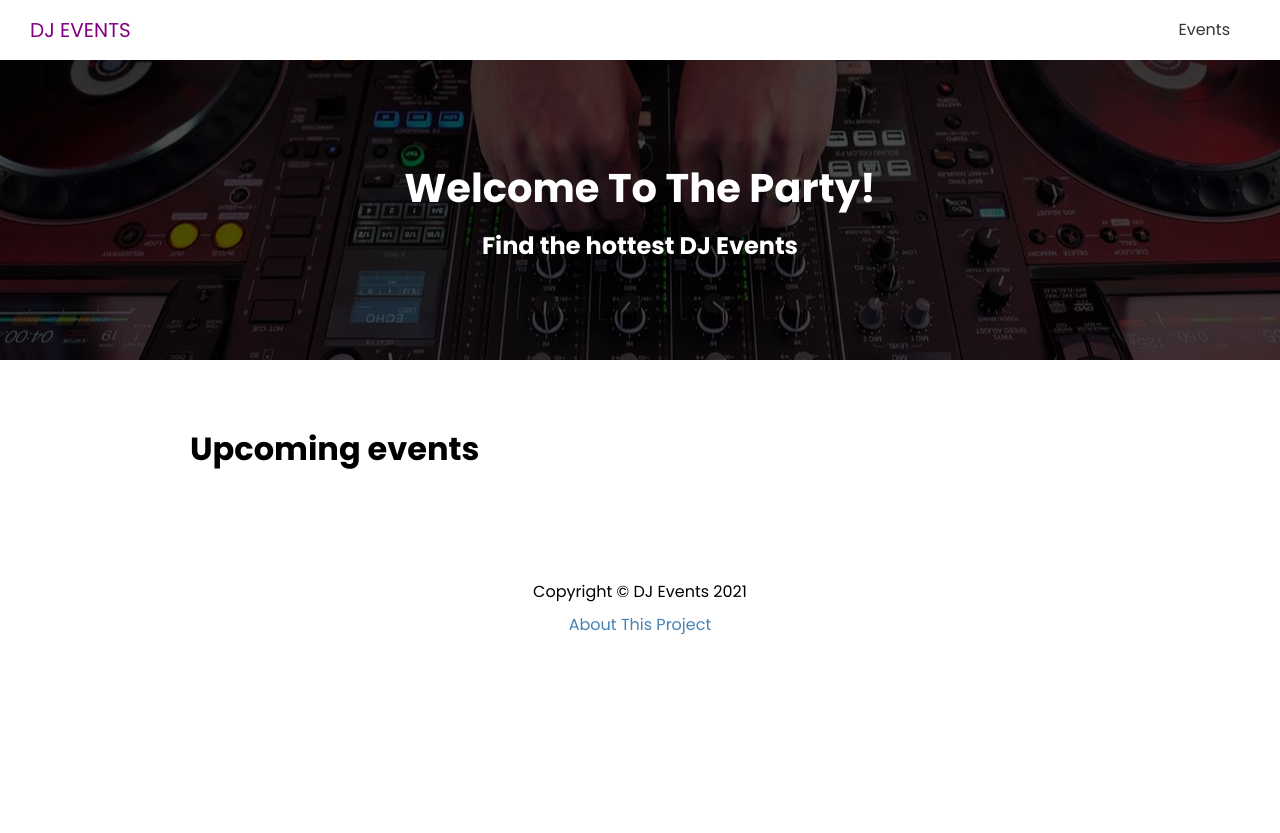
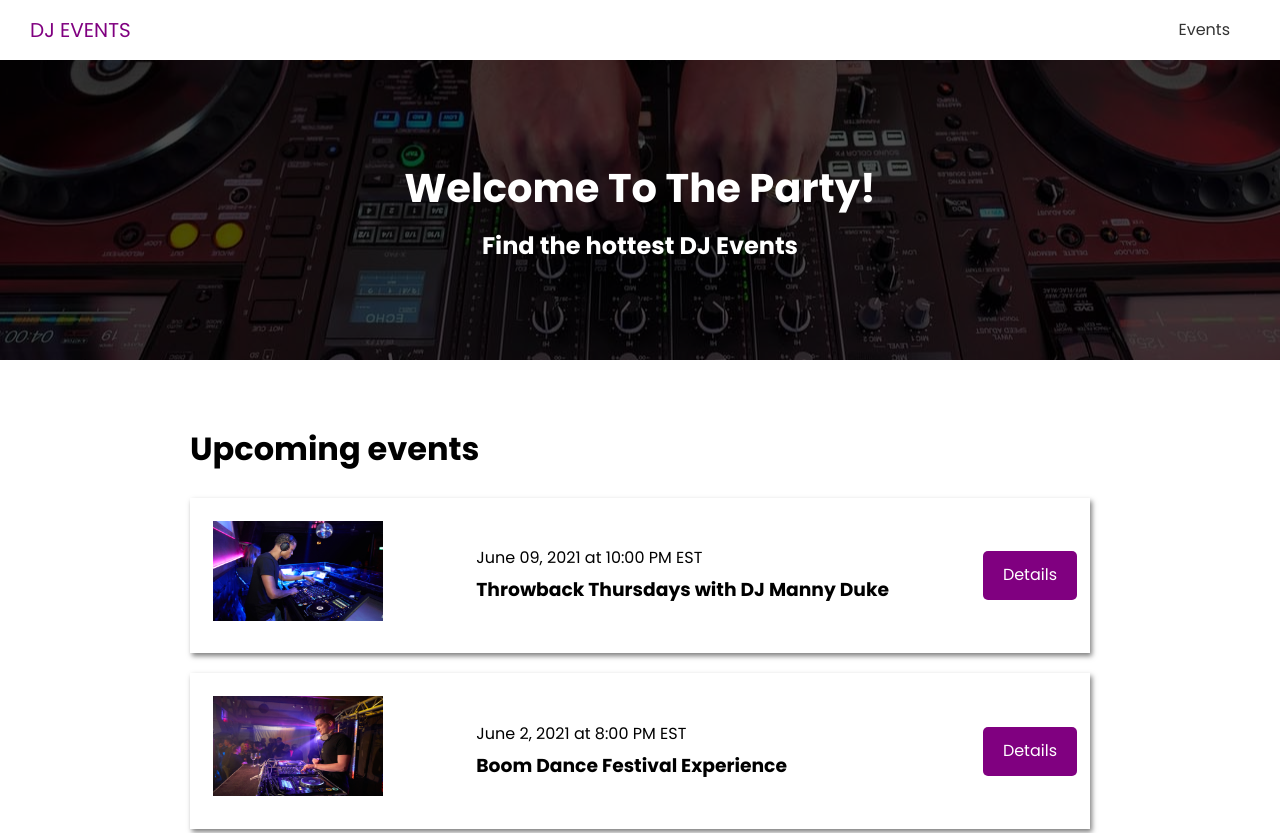
Before and after one commit to josephkem/Events-App, a Next.js app in the folder events-front/: page / in a window 1280 px wide. Shown: the top 833 px of the page. Before the commit the page ends 800 px from the top, so only its background shows below. Built offline with nearby package versions, Linux system fonts and the light colour scheme; no server answers.

Commit message:
Created component to render event items along with some styling

```diff
--- /dev/null
+++ b/events-front/components/EventItem.js
@@ -0,0 +1,30 @@
+import Link from "next/link";
+import Image from "next/image";
+import styles from "@/styles/EventItem.module.css";
+
+export default function EventItem({ evt }) {
+  return (
+    <div className={styles.event}>
+      <div className={styles.img}>
+        <Image
+          src={evt.image ? evt.image : "/images/event-default.png"}
+          width={170}
+          height={100}
+        />
+      </div>
+      <div className={styles.info}>
+        <span>
+          {evt.date} at {evt.time}
+        </span>
+        <h3>{evt.name}</h3>
+      </div>
+      <div className={styles.link}>
+        <Link href={`/events/${evt.slug}`}>
+          <a href="" className="btn">
+            Details
+          </a>
+        </Link>
+      </div>
+    </div>
+  );
+}
--- a/events-front/pages/index.js
+++ b/events-front/pages/index.js
@@ -1,11 +1,17 @@
 import Layout from "../components/Layout";
 import { API_URL } from "@/config/index";
+import EventItem from "@/components/EventItem";
 
 export default function Home({ events }) {
   console.log(events);
   return (
     <Layout>
       <h1>Upcoming events</h1>
+      {events.length === 0 && <h3>No events to show</h3>}
+
+      {events.map((evt) => (
+        <EventItem key={evt.id} evt={evt} />
+      ))}
     </Layout>
   );
 }
@@ -16,6 +22,5 @@
 
   return {
     props: { events },
-    revalidate: 1,
   };
 }
--- /dev/null
+++ b/events-front/styles/EventItem.module.css
@@ -0,0 +1,28 @@
+.event {
+  display: flex;
+  justify-content: space-between;
+  align-items: center;
+  margin: 20px 0;
+  padding: 13px;
+  box-shadow: 2px 3px 5px rgba(0, 0, 0, 0.5);
+}
+
+.img {
+  flex: 1;
+  margin: 10px;
+}
+
+.info {
+  flex: 2;
+}
+
+@media (max-width: 600px) {
+  .event {
+    flex-direction: column;
+    text-align: center;
+  }
+
+  .info {
+    margin-bottom: 20px;
+  }
+}
```
